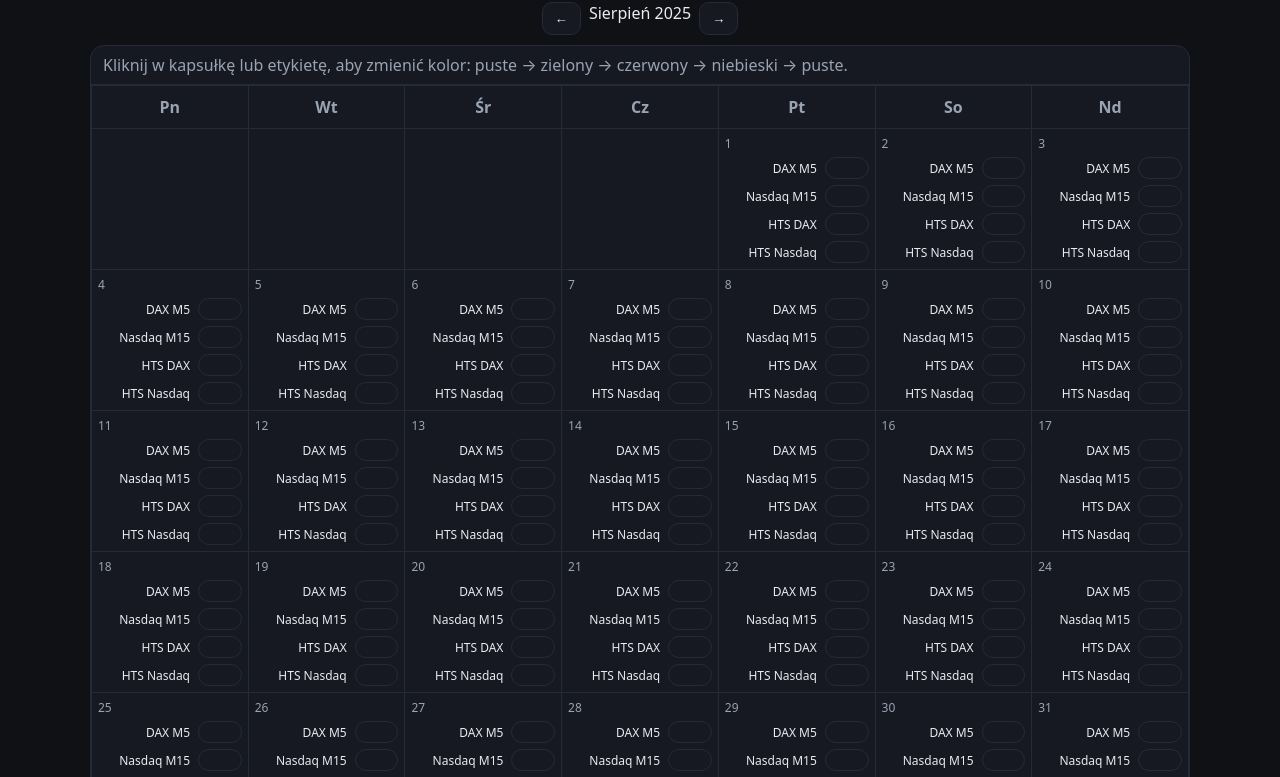
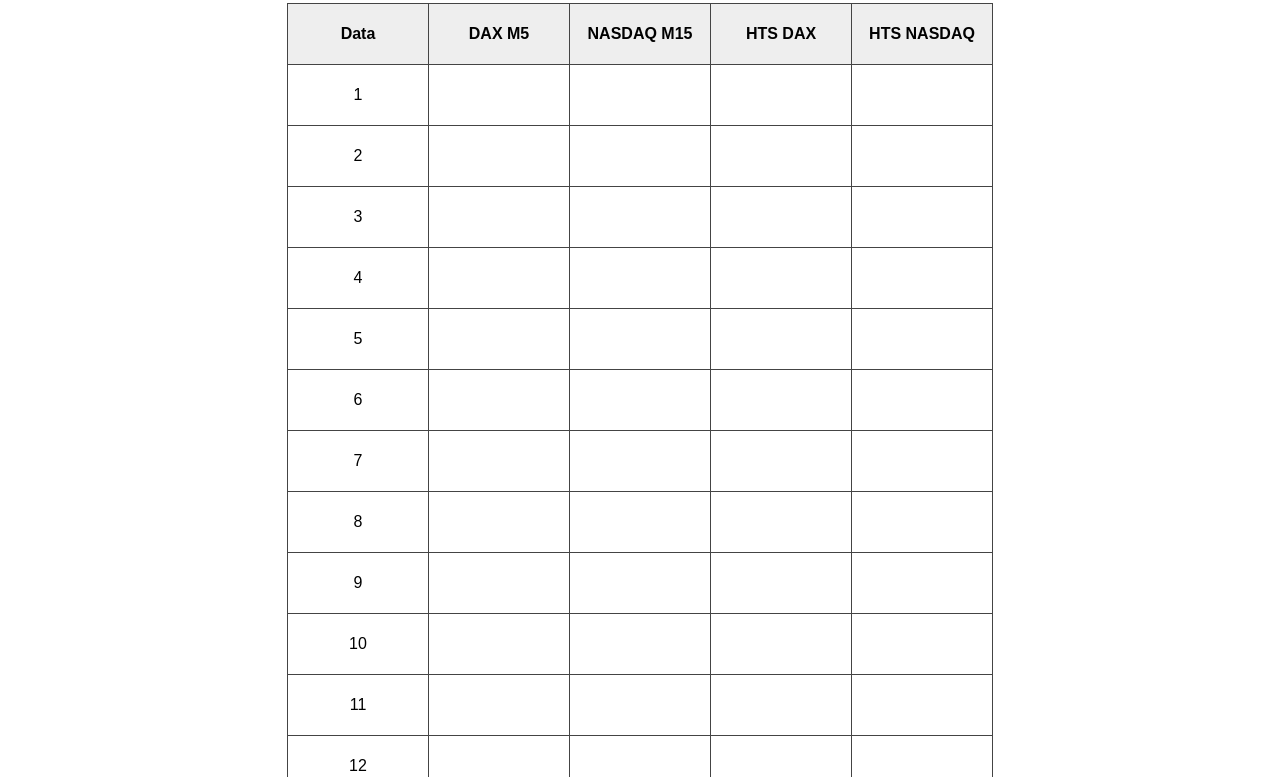
Before and after one commit to LCNONE/Calendar, a plain HTML site: page index.html in a window 1280 px wide. Shown: the part 77-854 px from the top of the page. Drawn offline with Linux system fonts and the light colour scheme.

Commit message:
index.html

```diff
--- a/index.html
+++ b/index.html
@@ -1,165 +1,68 @@
-
 <!DOCTYPE html>
 <html lang="pl">
 <head>
-  <meta charset="UTF-8" />
-  <title>Kalendarz Tradingowy – DAX M5 / Nasdaq M15 / HTS DAX / HTS Nasdaq</title>
-  <meta name="viewport" content="width=device-width, initial-scale=1" />
+  <meta charset="UTF-8">
+  <title>Kalendarz Tradingowy</title>
   <style>
-    :root{
-      --bg:#0f1115; --panel:#161922; --grid:#262a38; --text:#e8ecf1; --muted:#9aa3b2;
-      --green:#2ecc71; --red:#ff5d5d; --blue:#4c8bf5;
-    }
-    *{box-sizing:border-box}
-    body{margin:0;background:var(--bg);color:var(--text);font-family:system-ui,-apple-system,Segoe UI,Roboto,Ubuntu,Cantarell,Noto Sans,Arial}
-    h1{margin:18px 0;text-align:center}
-    .controls{display:flex;justify-content:center;gap:8px;flex-wrap:wrap;margin-bottom:10px}
-    button{background:var(--panel);color:var(--text);border:1px solid var(--grid);border-radius:10px;padding:8px 12px;cursor:pointer}
-    button:hover{border-color:var(--blue)}
-    .calendar{width:min(1100px,94vw);margin:0 auto 24px;background:var(--panel);border:1px solid var(--grid);border-radius:14px;overflow:hidden}
-    .month-caption{padding:8px 12px;border-bottom:1px solid var(--grid);color:var(--muted);text-align:left}
-    table{width:100%;border-collapse:collapse}
-    th,td{border:1px solid var(--grid);vertical-align:top}
-    th{padding:10px 6px;color:var(--muted);font-weight:600}
-    td.day{width:14.28%;height:140px;padding:6px;position:relative}
-    .dnum{position:absolute;top:6px;left:6px;color:var(--muted);font-size:12px}
-    .track{margin-top:22px;display:grid;gap:6px}
-    .row{display:grid;grid-template-columns:92px 1fr;align-items:center;gap:8px}
-    .label{font-size:12px;color:var(--text);text-align:right;cursor:pointer;user-select:none}
-    .pill{height:22px;border:1px solid var(--grid);border-radius:999px;cursor:pointer;display:flex;align-items:center;justify-content:center;font-size:0;user-select:none}
-    .pill.green{background:rgba(46,204,113,.18);border-color:rgba(46,204,113,.5)}
-    .pill.red{background:rgba(255,93,93,.18);border-color:rgba(255,93,93,.5)}
-    .pill.blue{background:rgba(76,139,245,.18);border-color:rgba(76,139,245,.55)}
-    .legend{width:min(1100px,94vw);margin:0 auto 24px;display:flex;gap:12px;flex-wrap:wrap;color:var(--muted);font-size:13px}
-    .sw{width:10px;height:10px;border-radius:50%}
-    .sw.green{background:var(--green)} .sw.red{background:var(--red)} .sw.blue{background:var(--blue)}
-    @media (max-width:720px){
-      .row{grid-template-columns:86px 1fr}
-      td.day{height:160px}
-    }
+    body { font-family: Arial, sans-serif; text-align: center; }
+    table { border-collapse: collapse; margin: 20px auto; }
+    th, td { border: 1px solid #444; padding: 10px; width: 120px; height: 40px; cursor: pointer; }
+    th { background: #eee; }
+    .green { background: #4CAF50; color: white; }
+    .red { background: #F44336; color: white; }
+    .blue { background: #2196F3; color: white; }
   </style>
 </head>
 <body>
   <h1>Kalendarz Tradingowy</h1>
-  <div class="controls">
-    <button id="prev">←</button>
-    <div id="monthYear" aria-live="polite"></div>
-    <button id="next">→</button>
-  </div>
-  <div class="calendar">
-    <div class="month-caption">Kliknij w kapsułkę lub etykietę, aby zmienić kolor: puste → zielony → czerwony → niebieski → puste.</div>
-    <table>
+  <table id="calendar">
     <thead>
       <tr>
-          <th>Pn</th><th>Wt</th><th>Śr</th><th>Cz</th><th>Pt</th><th>So</th><th>Nd</th>
+        <th>Data</th>
+        <th>DAX M5</th>
+        <th>NASDAQ M15</th>
+        <th>HTS DAX</th>
+        <th>HTS NASDAQ</th>
       </tr>
     </thead>
-      <tbody id="grid"></tbody>
+    <tbody>
+      <!-- Wygenerujemy miesiąc (np. 31 dni) -->
+      <script>
+        const daysInMonth = 31; // Możesz zmienić
+        let rows = "";
+        for (let d = 1; d <= daysInMonth; d++) {
+          rows += "<tr><td>" + d + "</td>";
+          ["dax", "nasdaq", "htsdax", "htsnasdaq"].forEach(col => {
+            rows += `<td data-key="${col}-${d}"></td>`;
+          });
+          rows += "</tr>";
+        }
+        document.write(rows);
+      </script>
+    </tbody>
   </table>
-  </div>
-
-  <div class="legend">
-    <span><span class="sw green"></span> zielony</span>
-    <span><span class="sw red"></span> czerwony</span>
-    <span><span class="sw blue"></span> niebieski</span>
-    <span>— etykiety: DAX M5, Nasdaq M15, HTS DAX, HTS Nasdaq</span>
-  </div>
 
   <script>
-(function(){
-  // Zmienione etykiety – bez gołego "HTS"
-  const labels = ["DAX M5","Nasdaq M15","HTS DAX","HTS Nasdaq"];
-  const cycle = ["none","green","red","blue"];
-  let cur = new Date(); cur.setDate(1);
+    const cells = document.querySelectorAll("td[data-key]");
+    const colors = ["", "green", "red", "blue"];
 
-  const grid = document.getElementById('grid');
-  const monthYear = document.getElementById('monthYear');
-  document.getElementById('prev').addEventListener('click', ()=>{cur.setMonth(cur.getMonth()-1); render();});
-  document.getElementById('next').addEventListener('click', ()=>{cur.setMonth(cur.getMonth()+1); render();});
+    // Wczytaj zapisane ustawienia
+    cells.forEach(cell => {
+      const key = cell.getAttribute("data-key");
+      const saved = localStorage.getItem(key);
+      if (saved) cell.classList.add(saved);
 
-  function pad(n){return String(n).padStart(2,'0');}
-  function key(y,m,d,label){ return `kt:${y}-${pad(m)}-${pad(d)}:${label}`; }
-
-  function render(){
-    const y = cur.getFullYear();
-    const m = cur.getMonth(); // 0-11
-    monthYear.textContent = `${["Styczeń","Luty","Marzec","Kwiecień","Maj","Czerwiec","Lipiec","Sierpień","Wrzesień","Październik","Listopad","Grudzień"][m]} ${y}`;
-
-    grid.innerHTML = "";
-    const first = new Date(y,m,1);
-    const last = new Date(y,m+1,0);
-    const startOffset = (first.getDay()+6)%7; // Monday-first
-    const days = last.getDate();
-    let row;
-
-    // leading blanks
-    if(startOffset>0){
-      row = document.createElement('tr');
-      for(let i=0;i<startOffset;i++){
-        const td = document.createElement('td'); td.className='day'; row.appendChild(td);
-      }
-      grid.appendChild(row);
-    }
-
-    for(let d=1; d<=days; d++){
-      if(!row || row.children.length===7){ row = document.createElement('tr'); grid.appendChild(row); }
-      const td = document.createElement('td'); td.className='day';
-      const dnum = document.createElement('div'); dnum.className='dnum'; dnum.textContent = d; td.appendChild(dnum);
-
-      const track = document.createElement('div'); track.className='track';
-      labels.forEach(label=>{
-        const r = document.createElement('div'); r.className='row';
-        const lab = document.createElement('div'); lab.className='label'; lab.textContent = label;
-        const pill = document.createElement('div'); pill.className='pill'; pill.setAttribute('role','button'); pill.setAttribute('tabindex','0');
-        const k = key(y,m+1,d,label);
-
-        // apply saved
-        applyState(pill, localStorage.getItem(k) || 'none');
-
-        const handler = (ev)=>{
-          ev.stopPropagation();
-          const next = nextState(pill);
-          localStorage.setItem(k, next);
-          applyState(pill, next);
-        };
-        pill.addEventListener('click', handler);
-        lab.addEventListener('click', handler);
-        pill.addEventListener('keydown', (e)=>{ if(e.key==='Enter' || e.key===' '){ e.preventDefault(); handler(e);} });
-
-        r.appendChild(lab);
-        r.appendChild(pill);
-        track.appendChild(r);
+      cell.addEventListener("click", () => {
+        let current = colors.indexOf(
+          [...cell.classList].find(c => colors.includes(c)) || ""
+        );
+        cell.classList.remove("green", "red", "blue");
+        current = (current + 1) % colors.length;
+        const newColor = colors[current];
+        if (newColor) cell.classList.add(newColor);
+        localStorage.setItem(key, newColor);
       });
-      td.appendChild(track);
-      row.appendChild(td);
-    }
-
-    // trailing blanks
-    if(row && row.children.length<7){
-      while(row.children.length<7){
-        const td = document.createElement('td'); td.className='day'; row.appendChild(td);
-      }
-    }
-  }
-
-  function applyState(el, state){
-    el.classList.remove('green','red','blue'); // usuń tylko znane klasy
-    if(state==='green') el.classList.add('green');
-    if(state==='red') el.classList.add('red');
-    if(state==='blue') el.classList.add('blue');
-    // brak napisów – wyłącznie kolor kapsułki
-  }
-
-  function nextState(el){
-    const has = el.classList.contains('green') ? 'green' :
-                el.classList.contains('red') ? 'red' :
-                el.classList.contains('blue') ? 'blue' : 'none';
-    const idx = cycle.indexOf(has);
-    return cycle[(idx+1)%cycle.length];
-  }
-
-  render();
-})();
+    });
   </script>
 </body>
 </html>
```
Lines whose indentation alone changed are shown as unchanged.
